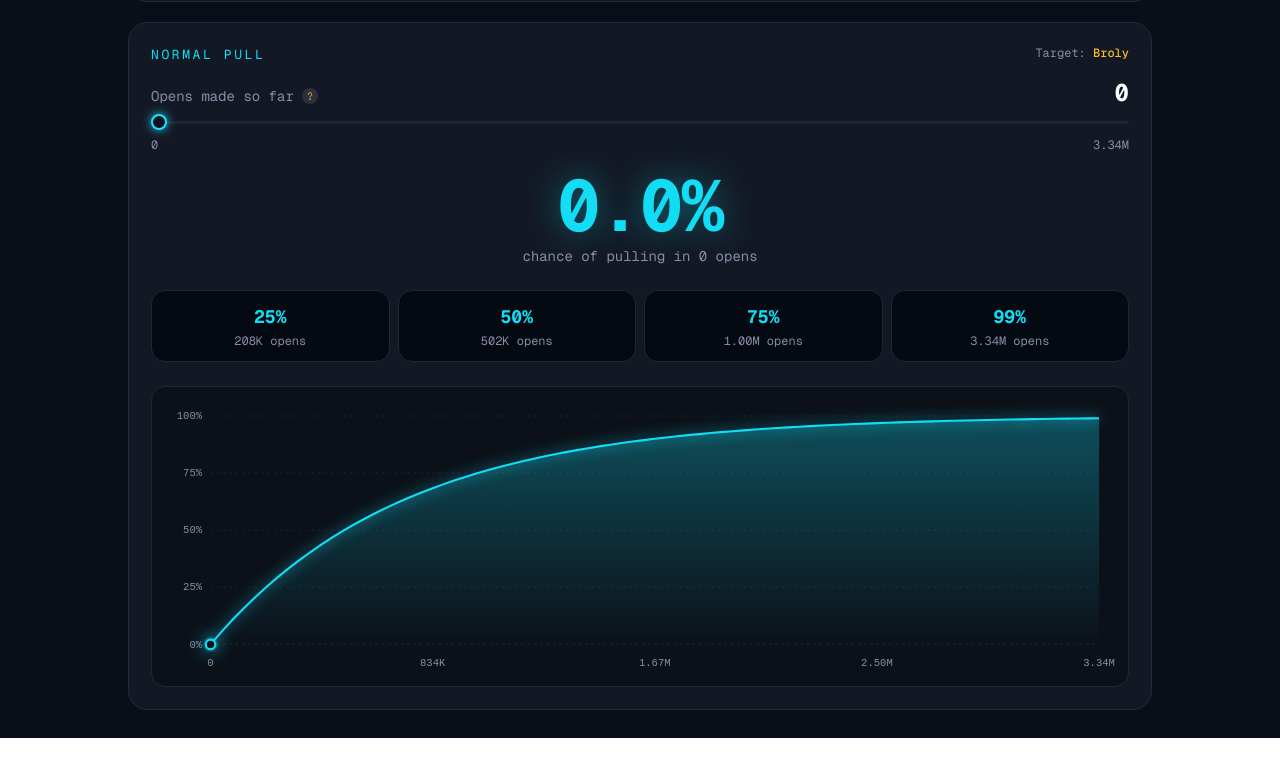
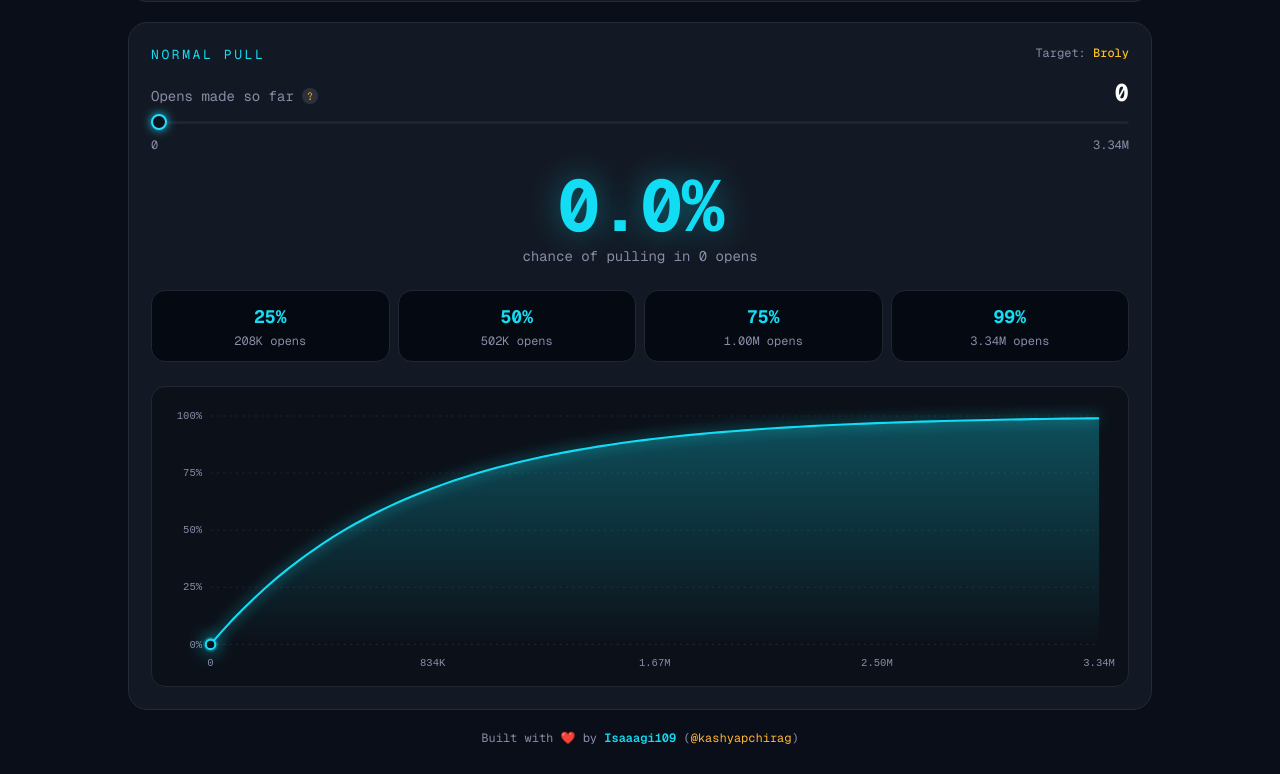
Before and after one commit to kashyapchirag/secret-calculator, a Next.js app: page / in a window 1280 px wide. Shown: the part 568-1342 px from the top of the page. Before the commit the page ends 1306 px from the top, so only its background shows below. Built offline with nearby package versions, Linux system fonts and the light colour scheme.

Commit message:
chore: add project attribution footer

```diff
--- a/app/page.tsx
+++ b/app/page.tsx
@@ -59,6 +59,19 @@ export default function Home() {
           result={result}
         />
         <CurveSection result={result} targetName={selectedSecret} />
+        <span className="text-center font-mono text-xs text-[#8b8ba7]">
+          Built with <span className="text-red-400">❤️</span> by{" "}
+          <span className="text-[#12ddf4] font-semibold">Isaaagi109</span> (
+          <a
+            href="https://github.com/kashyapchirag"
+            target="_blank"
+            rel="noopener noreferrer"
+            className="text-[#ffb634] hover:text-[#ffd36a] transition-colors"
+          >
+            @kashyapchirag
+          </a>
+          )
+        </span>
       </div>
     </div>
   );
```
